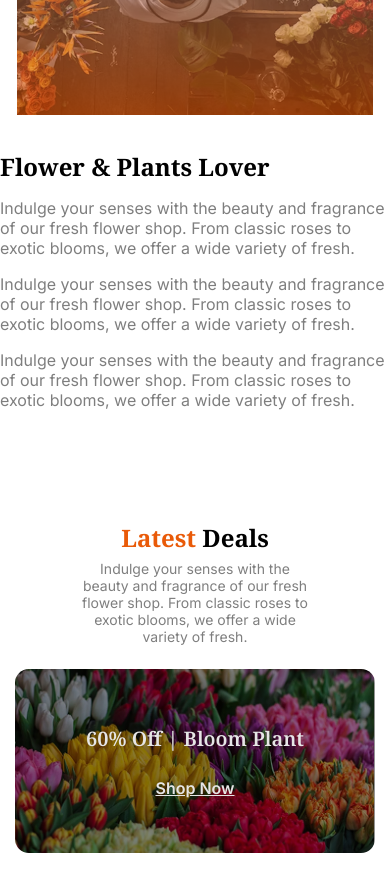
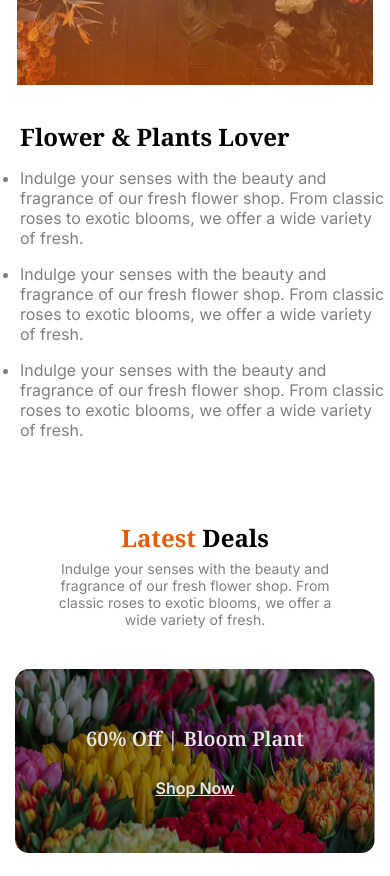
Before and after one commit to dibbockb/flower-market-b12a02, a plain HTML site: page index.html in a window 390 px wide. Shown: the part 2500-3376 px from the top of the page. Drawn offline with Linux system fonts and the light colour scheme.

Commit message:
Fixed margins and padding

```diff
--- a/index.html
+++ b/index.html
@@ -140,7 +140,7 @@
         </div>
         <div class="lover-text">
           <h1 class="lover-title">Flower & Plants Lover</h1>
-          <ul class="subtitle-container">
+          <ul class="lover-subtitle-container">
             <li class="lover-subtitle">
               Indulge your senses with the beauty and fragrance of our fresh
               flower shop. From classic roses to exotic blooms, we offer a wide
--- a/responsive.css
+++ b/responsive.css
@@ -137,7 +137,7 @@
     align-items: left;
     margin-top: -2.18rem;
     margin-bottom: 15px;
-    margin-left: 0px;
+    margin-left: 20px;
   }
 
   .lover-subtitle {
@@ -149,6 +149,12 @@
     margin-bottom: 16px;
   }
 
+  ul.lover-subtitle-container {
+    list-style-type: disc !important;
+    padding-left: 20px;
+    margin: 0 auto;
+  }
+
   ul li {
     list-style-type: disc;
   }
@@ -158,7 +164,7 @@
   }
 
   .deals-subtitle {
-    width: 60%;
+    width: 78%;
     font-size: 14px;
   }
 
--- a/style.css
+++ b/style.css
@@ -4,8 +4,8 @@
   margin: 0;
   padding: 0;
   text-decoration: none;
+  box-sizing: border-box;
   list-style-type: none;
-  box-sizing: border-box;
   font-family: "Noto Serif";
 }
 
```
